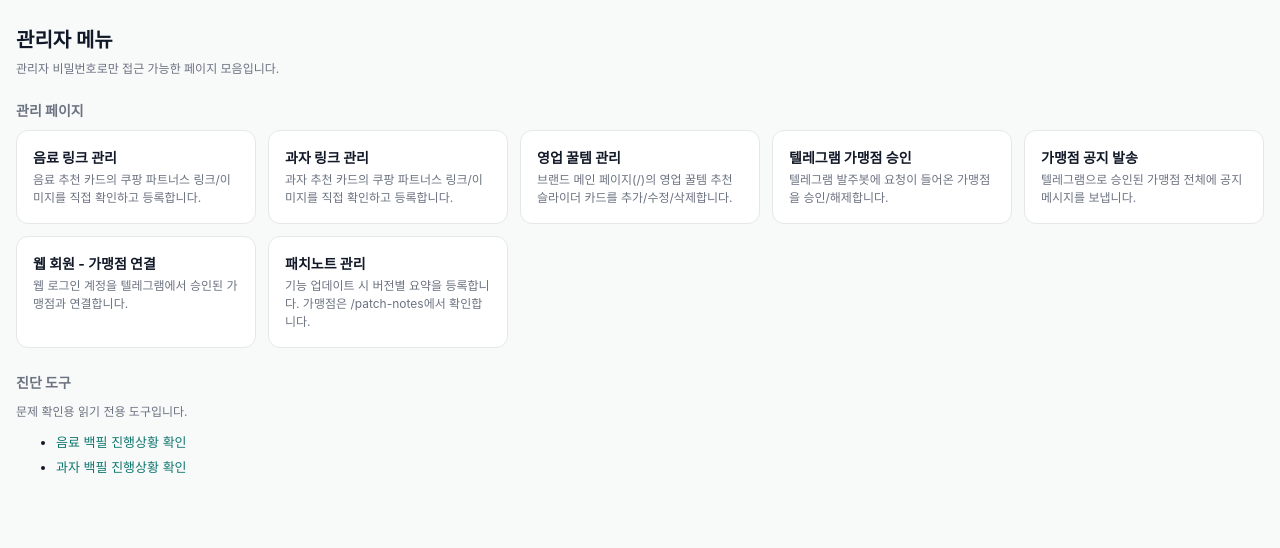
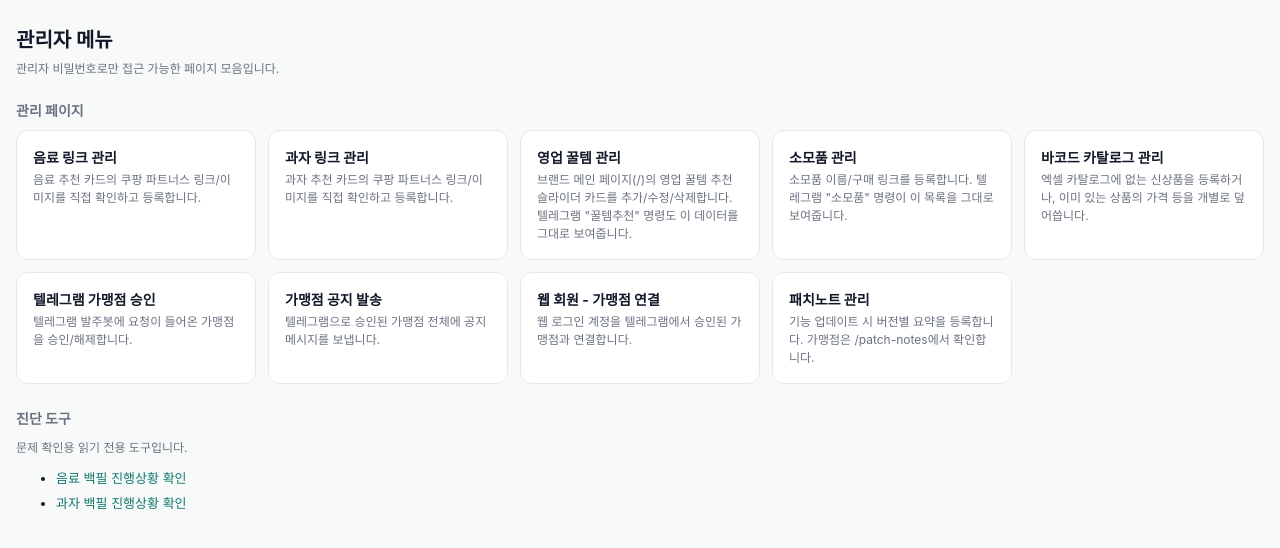
Before and after one commit to JAKEJeong113/is-order, a FastAPI app: template templates/admin_index.html in a window 1280 px wide. Shown: the top 548 px of the page. Run offline with FastAPI, Linux system fonts and the light colour scheme; the template is opened without the code that fills it, so the values that code supplies are empty; parts of the project's set-up code (start-up, migrations or seed data) failed here and were passed over; some libraries are stand-ins or nearby versions.

Commit message:
관리자 메뉴에 소모품/바코드 카탈로그 관리 링크 추가
라우트는 이미 있었지만 관리자 메뉴(/admin)에 링크가 빠져 있어서
URL을 직접 입력해야만 접근 가능했다.

```diff
--- a/templates/admin_index.html
+++ b/templates/admin_index.html
@@ -48,7 +48,15 @@
     </a>
     <a class="menu-card" href="/admin/biz-tools">
       <div class="menu-title">영업 꿀템 관리</div>
-      <div class="menu-desc">브랜드 메인 페이지(/)의 영업 꿀템 추천 슬라이더 카드를 추가/수정/삭제합니다.</div>
+      <div class="menu-desc">브랜드 메인 페이지(/)의 영업 꿀템 추천 슬라이더 카드를 추가/수정/삭제합니다. 텔레그램 "꿀템추천" 명령도 이 데이터를 그대로 보여줍니다.</div>
+    </a>
+    <a class="menu-card" href="/admin/consumables">
+      <div class="menu-title">소모품 관리</div>
+      <div class="menu-desc">소모품 이름/구매 링크를 등록합니다. 텔레그램 "소모품" 명령이 이 목록을 그대로 보여줍니다.</div>
+    </a>
+    <a class="menu-card" href="/admin/barcode-catalog">
+      <div class="menu-title">바코드 카탈로그 관리</div>
+      <div class="menu-desc">엑셀 카탈로그에 없는 신상품을 등록하거나, 이미 있는 상품의 가격 등을 개별로 덮어씁니다.</div>
     </a>
     <a class="menu-card" href="/telegram/admin">
       <div class="menu-title">텔레그램 가맹점 승인</div>
```
